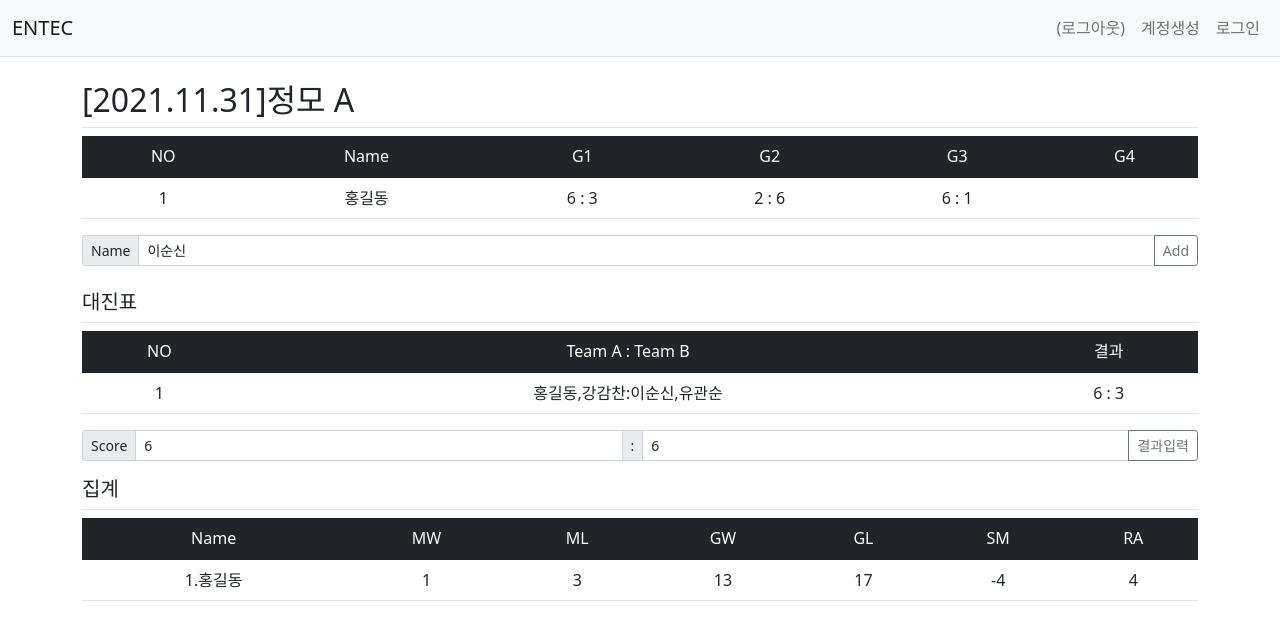
After one commit to leedox5/leedox, a Django app: page /entec/detail in a window 1280 px wide. The commit adds this page. Shown: the top 640 px of the page. Run offline with Django 3.2, Linux system fonts and the light colour scheme; some libraries are stand-ins or nearby versions.

Commit message:
게임생성

```diff
--- a/entec/urls.py
+++ b/entec/urls.py
@@ -2,6 +2,11 @@ from django.urls import path
 
 from . import views
 
+app_name = "entec"
+
 urlpatterns = [
     path('', views.index, name="index"),
+    path('detail', views.detail, name="detail"),
+    path('game/create', views.game_create, name="game_create"),
+    path('player/create', views.player_create, name="player_create"),
 ]
--- a/entec/views.py
+++ b/entec/views.py
@@ -3,3 +3,12 @@ from django.shortcuts import render
 # Create your views here.
 def index(request):
     return render(request, "entec/game_list.html")
+
+def detail(request):
+    return render(request, "entec/game_detail.html")
+
+def game_create(request):
+    return render(request, "entec/game_form.html")
+
+def player_create(request):
+    return render(request, "entec/player_form.html")
--- /dev/null
+++ b/templates/entec/game_detail.html
@@ -0,0 +1,88 @@
+{% extends 'base.html' %}
+{% block content %}
+<div class="container my-3">
+    <h2 class="border-bottom py-2">[2021.11.31]정모 A</h2>
+    <table class="table">
+        <thead class="text-center table-dark">
+            <tr>
+                <td>NO</td>
+                <td>Name</td>
+                <td>G1</td>
+                <td>G2</td>
+                <td>G3</td>
+                <td>G4</td>
+            </tr>
+        </thead>
+        <tbody>
+            <tr class="text-center">
+                <td>1</td>
+                <td>홍길동</td>
+                <td>6 : 3</td>
+                <td>2 : 6</td>
+                <td>6 : 1</td>
+                <td></td>
+            </tr>
+        </tbody>
+    </table>
+    <form method="post">
+        <div class="input-group input-group-sm mb-3">
+            <span class="input-group-text">Name</span>
+            <input type="text" class="form-control" name="player" id="player" value="이순신">
+            <button type="submit" class="btn btn-outline-secondary">Add</button>
+        </div>
+    </form>
+    <!-- 대진표 -->
+    <h5 class="border-bottom py-2">대진표</h5>
+    <table class="table">
+        <thead class="text-center table-dark">
+            <tr>
+                <td>NO</td>
+                <td>Team A : Team B</td>
+                <td>결과</td>
+            </tr>
+        </thead>
+        <tbody>
+            <tr class="text-center">
+                <td>1</td>
+                <td>홍길동,강감찬:이순신,유관순</td>
+                <td> 6  :  3 </td>
+            </tr>
+        </tbody>
+    </table>
+    <form>
+        <div class="input-group input-group-sm mb-2">
+            <span class="input-group-text">Score</span>
+            <input type="number" class="form-control" value="6">
+            <span class="input-group-text">:</span>
+            <input type="number" class="form-control" value="6">
+            <button type="submit" class="btn btn-outline-secondary">결과입력</button>
+        </div>
+    </form>
+    <!-- 집계-->
+    <h5 class="border-bottom py-2">집계</h5>
+    <table class="table">
+        <thead class="text-center table-dark">
+            <tr>
+                <td>Name</td>
+                <td>MW</td>
+                <td>ML</td>
+                <td>GW</td>
+                <td>GL</td>
+                <td>SM</td>
+                <td>RA</td>
+            </tr>
+        </thead>
+        <tbody>
+            <tr class="text-center">
+                <td>1.홍길동</td>
+                <td>1</td>
+                <td>3</td>
+                <td>13</td>
+                <td>17</td>
+                <td>-4</td>
+                <td>4</td>
+            </tr>
+        </tbody>
+    </table>
+</div>
+{% endblock %}
--- a/templates/navbar.html
+++ b/templates/navbar.html
@@ -1,6 +1,6 @@
 <nav class="navbar navbar-expand-md navbar-light bg-light border-bottom">
     <div class="container-fluid">
-        <a class="navbar-brand" href="{% url 'index' %}">ENTEC</a>
+        <a class="navbar-brand" href="{% url 'entec:index' %}">ENTEC</a>
         <button class="navbar-toggler" type="button" data-bs-toggle="collapse" data-bs-target="#navbarSupportedContent"
             aria-controls="navbarSupportedContent" aria-expanded="false" aria-label="Toggle navigation">
             <span class="navbar-toggler-icon"></span>
```
Also changed, not shown: templates/entec/game_form.html (added, +13 -0 lines), templates/entec/game_list.html (+5 -16 lines).
